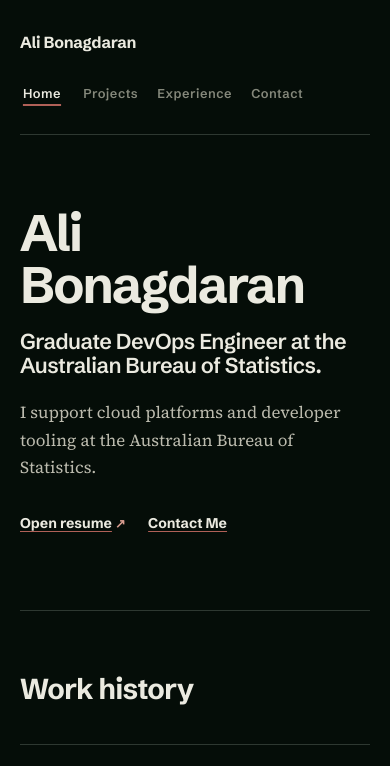
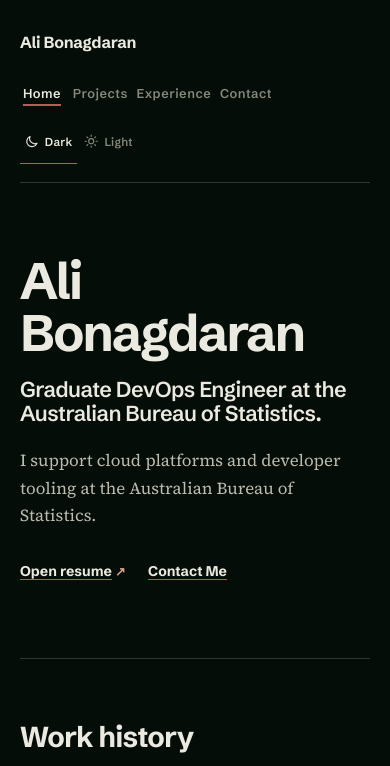
Before and after one commit to PrinceAlii/PrinceAlii.github.io, an Astro site: page / in a window 390 px wide. Shown: the top 766 px of the page. Built offline with nearby package versions, Linux system fonts and the light colour scheme; Astro itself is replaced by a stand-in of ours.

Commit message:
feat: add a saved light and dark theme switcher

```diff
--- a/src/components/SiteHeader.astro
+++ b/src/components/SiteHeader.astro
@@ -16,6 +16,7 @@
 	<a class="site-mark" href="/" aria-label="Ali Bonagdaran home">
 		<span>Ali Bonagdaran</span>
 	</a>
+	<div class="site-header-tools">
 		<nav class="site-nav" aria-label="Primary navigation">
 			{
 				navItems.map((item) => (
@@ -25,4 +26,68 @@
 				))
 			}
 		</nav>
+		<div class="theme-selector" role="group" aria-label="Color theme">
+			<button
+				type="button"
+				class="theme-option"
+				data-theme-choice="dark"
+				aria-label="Use dark theme"
+				aria-pressed="true"
+			>
+				<svg class="theme-icon" viewBox="0 0 16 16" aria-hidden="true" focusable="false">
+					<path d="M13.3 10.4A5.9 5.9 0 0 1 5.6 2.7 5.9 5.9 0 1 0 13.3 10.4Z" />
+				</svg>
+				<span>Dark</span>
+			</button>
+			<button
+				type="button"
+				class="theme-option"
+				data-theme-choice="light"
+				aria-label="Use light theme"
+				aria-pressed="false"
+			>
+				<svg class="theme-icon" viewBox="0 0 16 16" aria-hidden="true" focusable="false">
+					<circle cx="8" cy="8" r="2.8" />
+					<path d="M8 1.2v1.4m0 10.8v1.4M1.2 8h1.4m10.8 0h1.4M3.2 3.2l1 1m7.6 7.6 1 1m0-9.6-1 1m-7.6 7.6-1 1" />
+				</svg>
+				<span>Light</span>
+			</button>
+		</div>
+	</div>
 </header>
+
+<script>
+	const themeOptions = document.querySelectorAll<HTMLButtonElement>("[data-theme-choice]");
+	const themeColorMeta = document.querySelector<HTMLMetaElement>('meta[name="theme-color"]');
+	const themeStorageKey = "ali-portfolio-theme";
+
+	function setTheme(theme: "dark" | "light", shouldPersist = false) {
+		const root = document.documentElement;
+		root.dataset.theme = theme;
+
+		for (const option of themeOptions) {
+			option.setAttribute("aria-pressed", String(option.dataset.themeChoice === theme));
+		}
+
+		if (themeColorMeta) {
+			themeColorMeta.content = getComputedStyle(root).backgroundColor;
+		}
+
+		if (shouldPersist) {
+			try {
+				window.localStorage.setItem(themeStorageKey, theme);
+			} catch {
+				// The selected theme still applies for this page if storage is unavailable.
+			}
+		}
+	}
+
+	for (const option of themeOptions) {
+		option.addEventListener("click", () => {
+			const theme = option.dataset.themeChoice;
+			if (theme === "dark" || theme === "light") setTheme(theme, true);
+		});
+	}
+
+	setTheme(document.documentElement.dataset.theme === "light" ? "light" : "dark");
+</script>
--- a/src/layouts/BaseLayout.astro
+++ b/src/layouts/BaseLayout.astro
@@ -20,7 +20,7 @@
 ---
 
 <!doctype html>
-<html lang="en">
+<html lang="en" data-theme="dark">
 	<head>
 		<meta charset="utf-8" />
 		<meta name="viewport" content="width=device-width, initial-scale=1, viewport-fit=cover" />
@@ -28,7 +28,21 @@
 		<meta name="description" content={description} />
 		<meta name="author" content="Ali Bonagdaran" />
 		<meta name="theme-color" content="#17231e" />
-		<meta name="color-scheme" content="dark" />
+		<meta name="color-scheme" content="dark light" />
+		<script is:inline>
+			(() => {
+				let savedTheme = null;
+				try {
+					savedTheme = window.localStorage.getItem("ali-portfolio-theme");
+				} catch {
+					// Keep the default theme when browser storage is unavailable.
+				}
+
+				if (savedTheme === "dark" || savedTheme === "light") {
+					document.documentElement.dataset.theme = savedTheme;
+				}
+			})();
+		</script>
 		<link rel="canonical" href={canonical.href} />
 		<link rel="icon" type="image/svg+xml" href="/favicon.svg" />
 		<link rel="preconnect" href="https://fonts.googleapis.com" />
--- a/src/styles/global.css
+++ b/src/styles/global.css
@@ -9,6 +9,10 @@
 	--color-line-strong: oklch(47% 0.022 155);
 	--color-signal: oklch(58% 0.105 28);
 	--color-signal-light: oklch(75% 0.075 32);
+	--color-signal-surface: oklch(52% 0.105 28);
+	--color-signal-on-surface: oklch(97% 0.01 100);
+	--color-selection: oklch(41% 0.1 28);
+	--color-selection-ink: oklch(93.5% 0.014 102);
 	--font-ui: "Schibsted Grotesk", "Helvetica Neue", Helvetica, Arial, sans-serif;
 	--font-reading: "Source Serif 4", Georgia, "Times New Roman", serif;
 	--page-inline: clamp(1.25rem, 4vw, 4rem);
@@ -17,12 +21,29 @@
 	--ease-out-expo: cubic-bezier(0.16, 1, 0.3, 1);
 }
 
+:root[data-theme="light"] {
+	color-scheme: light;
+	--color-field: oklch(96.5% 0.012 100);
+	--color-field-raised: oklch(92.5% 0.016 100);
+	--color-ink: oklch(25% 0.025 155);
+	--color-copy: oklch(37% 0.02 145);
+	--color-stone: oklch(45% 0.02 145);
+	--color-line: oklch(82% 0.016 145);
+	--color-line-strong: oklch(67% 0.022 145);
+	--color-signal: oklch(47% 0.11 28);
+	--color-signal-light: oklch(42% 0.115 28);
+	--color-signal-surface: oklch(47% 0.11 28);
+	--color-selection: oklch(43% 0.105 28);
+	--color-selection-ink: oklch(97% 0.01 100);
+}
+
 * {
 	box-sizing: border-box;
 }
 
 html {
 	background: var(--color-field);
+	scrollbar-color: var(--color-line-strong) var(--color-field);
 	scroll-behavior: smooth;
 }
 
@@ -35,13 +56,14 @@
 	font-family: var(--font-reading);
 	font-size: 1.0625rem;
 	line-height: 1.65;
+	caret-color: var(--color-signal);
 	text-rendering: optimizeLegibility;
 	-webkit-font-smoothing: antialiased;
 }
 
 ::selection {
-	background: var(--color-signal);
-	color: var(--color-ink);
+	background: var(--color-selection);
+	color: var(--color-selection-ink);
 }
 
 a {
@@ -131,8 +153,8 @@
 	left: 0;
 	z-index: 10;
 	padding: 0.7rem 1.2rem;
-	background: var(--color-signal);
-	color: var(--color-ink);
+	background: var(--color-signal-surface);
+	color: var(--color-signal-on-surface);
 	font-family: var(--font-ui);
 	font-size: 0.9rem;
 	font-weight: 700;
@@ -170,6 +192,14 @@
 	letter-spacing: -0.015em;
 	text-decoration: none;
 }
+
+.site-header-tools {
+	display: flex;
+	align-items: center;
+	justify-content: flex-end;
+	gap: clamp(0.65rem, 2vw, 1.5rem);
+}
+
 .site-nav {
 	display: flex;
 	align-items: center;
@@ -202,6 +232,53 @@
 	text-decoration-color: var(--color-signal);
 	text-decoration-thickness: 2px;
 	text-underline-offset: 0.45em;
+}
+
+.theme-selector {
+	display: inline-flex;
+	align-items: center;
+	gap: 0.15rem;
+	padding-left: 0.75rem;
+	border-left: 1px solid var(--color-line);
+}
+
+.theme-option {
+	display: inline-flex;
+	align-items: center;
+	justify-content: center;
+	gap: 0.35rem;
+	min-width: 44px;
+	min-height: 44px;
+	padding: 0 0.3rem;
+	border: 0;
+	border-bottom: 1px solid transparent;
+	background: transparent;
+	color: var(--color-stone);
+	cursor: pointer;
+	font-family: var(--font-ui);
+	font-size: 0.72rem;
+	font-weight: 600;
+	letter-spacing: 0.025em;
+}
+
+.theme-option:hover,
+.theme-option[aria-pressed="true"] {
+	color: var(--color-ink);
+}
+
+.theme-option[aria-pressed="true"] {
+	border-bottom-color: var(--color-signal);
+}
+
+.theme-icon {
+	width: 0.9rem;
+	height: 0.9rem;
+	flex: 0 0 auto;
+	fill: none;
+	stroke: currentColor;
+	stroke-linecap: round;
+	stroke-linejoin: round;
+	stroke-width: 1.25;
 }
 
 .site-footer {
@@ -1029,9 +1106,19 @@
 		gap: 0.5rem;
 	}
 
+	.site-header-tools {
+		flex-wrap: wrap;
+		justify-content: space-between;
+		gap: 0.25rem 0.75rem;
+	}
+
 	.site-nav {
 		justify-content: flex-start;
-		gap: 0.2rem 1.2rem;
+		gap: 0.2rem clamp(0.55rem, 2vw, 1.2rem);
+	}
+
+	.theme-selector {
+		margin-left: auto;
 	}
 
 	.home-hero {
@@ -1163,3 +1250,18 @@
 		font-size: clamp(6rem, 30vw, 12rem);
 	}
 }
+
+@media (max-width: 26rem) {
+	.site-header-tools {
+		display: grid;
+		justify-content: stretch;
+		gap: 0.25rem;
+	}
+
+	.theme-selector {
+		justify-self: start;
+		margin-left: 0;
+		padding-left: 0;
+		border-left: 0;
+	}
+}
```
Lines whose indentation alone changed are shown as unchanged.
